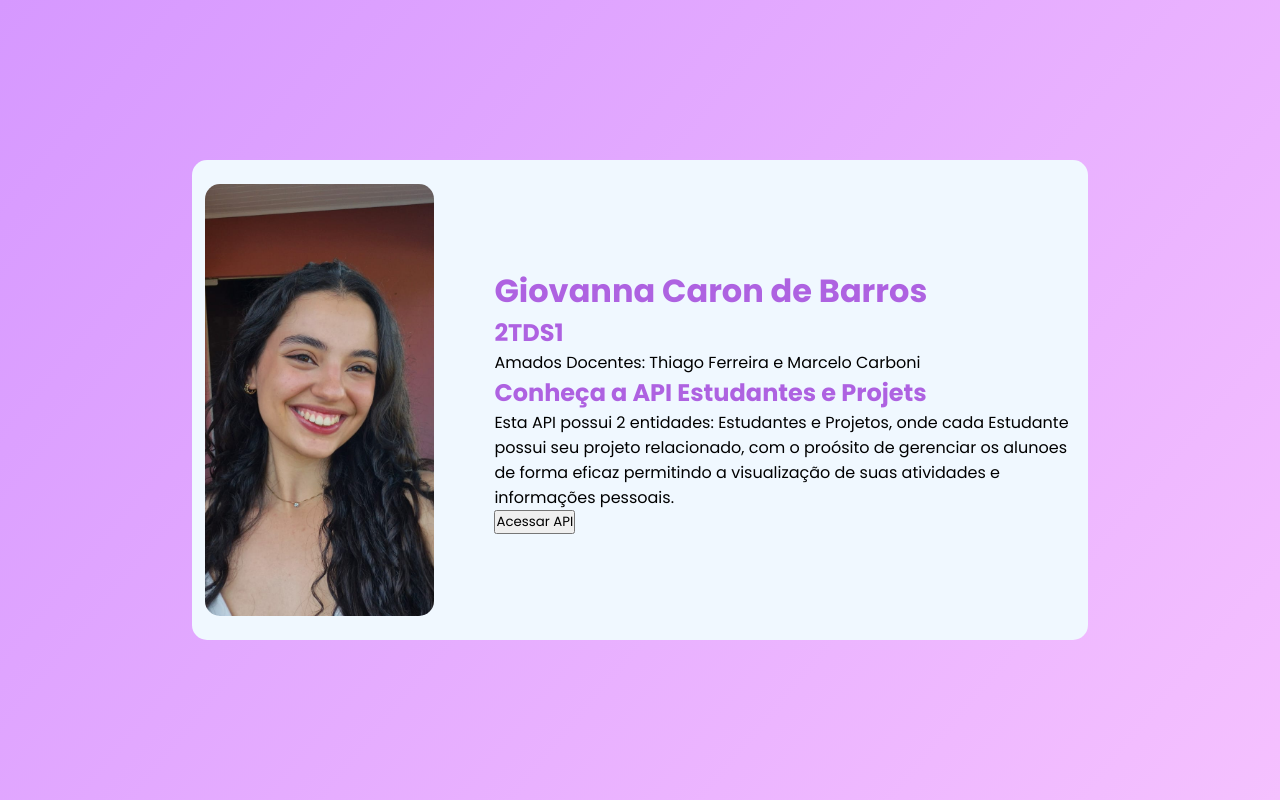
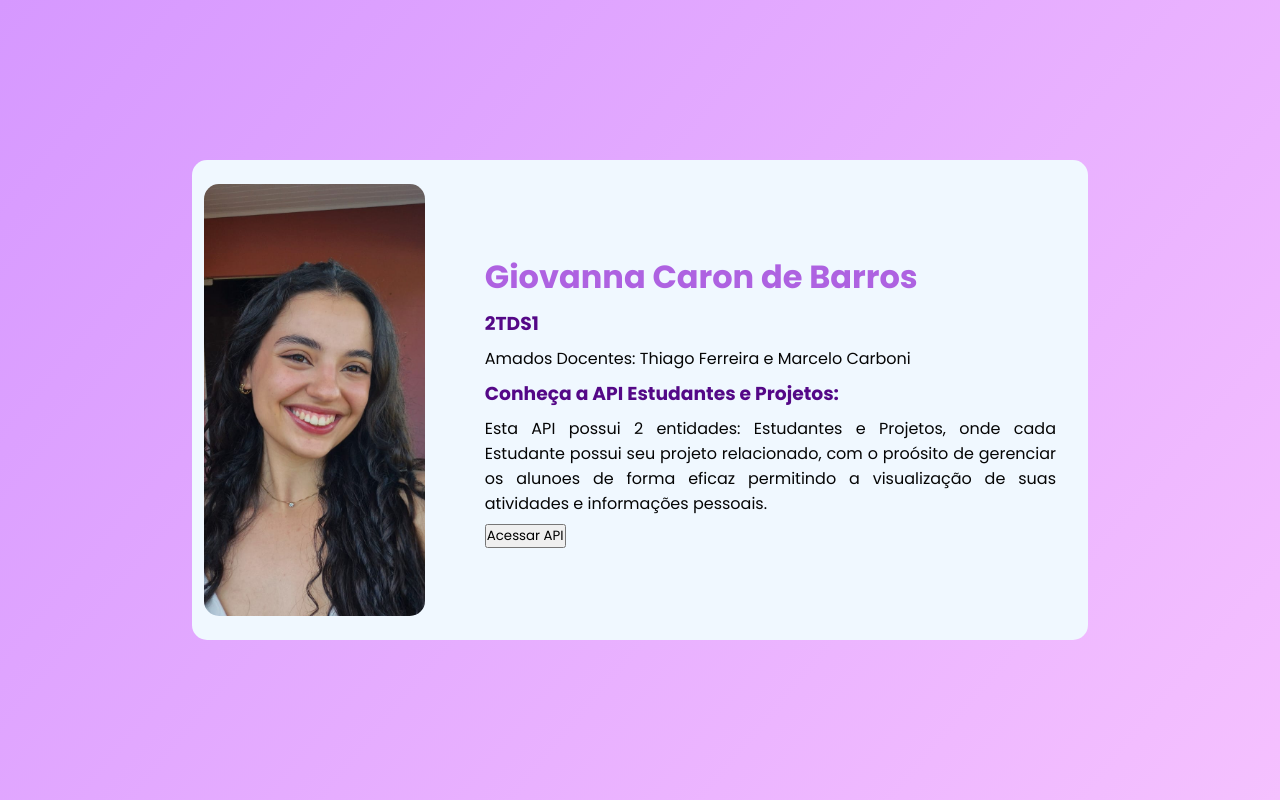
Before and after one commit to gihcaron/Estudantes-Projetos-Web, a Next.js app: page /Home in a window 1280 px wide. Built offline with nearby package versions, Linux system fonts and the light colour scheme.

Commit message:
feat: adjustments  home page

```diff
--- a/src/app/Home/Home.module.css
+++ b/src/app/Home/Home.module.css
@@ -41,6 +41,7 @@
 }
 
 .homeContent{
+    margin-right: 2rem;
     display: flex;
     width: 70%;
     height: 100%;
@@ -48,6 +49,9 @@
     align-content: center;
     justify-content: center;
     align-items:flex-start;
+    gap: 0.5rem;
+    text-align: justify;
+
 
 }
 
@@ -59,8 +63,14 @@
 
 .subtitle{
     font-weight: 0.7rem;
-    color:#ae62e1;
-    font-size: 200;
+    color:#540887;
+    font-size: 500;
+}
+
+.text{
+    font-weight: 0.7rem;
+    color:#050505;
+    font-size: 500;
 }
 
 @media (max-width: 1024px) {
--- a/src/app/Home/page.jsx
+++ b/src/app/Home/page.jsx
@@ -23,10 +23,10 @@ export default function Home() {
                 </div>
                 <div className={styles.homeContent}>
                    <h1 className={styles.title}>Giovanna Caron de Barros</h1>
-                   <h2  className={styles.subtitle}> 2TDS1</h2>
-                   <p>Amados Docentes: Thiago Ferreira e Marcelo Carboni</p>
-                   <h2  className={styles.subtitle}> Conheça a API Estudantes e Projets</h2>
-                   <p>Esta API possui 2 entidades: Estudantes e Projetos, onde cada Estudante possui seu projeto relacionado, com o proósito de gerenciar os alunoes de forma eficaz permitindo a visualização de suas atividades e informações pessoais.  </p>
+                   <h3  className={styles.subtitle}> 2TDS1</h3>
+                   <p className={styles.text}>Amados Docentes: Thiago Ferreira e Marcelo Carboni</p>
+                   <h3  className={styles.subtitle}> Conheça a API Estudantes e Projetos:</h3>
+                   <p className={styles.text}>Esta API possui 2 entidades: Estudantes e Projetos, onde cada Estudante possui seu projeto relacionado, com o proósito de gerenciar os alunoes de forma eficaz permitindo a visualização de suas atividades e informações pessoais.  </p>
                    <button className={styles.button}
                    onClick={() => router.push("/Estudantes")}
                    prefetch={true}
```
Also changed, not shown: src/app/Estudantes/page.jsx (+17 -0 lines).
